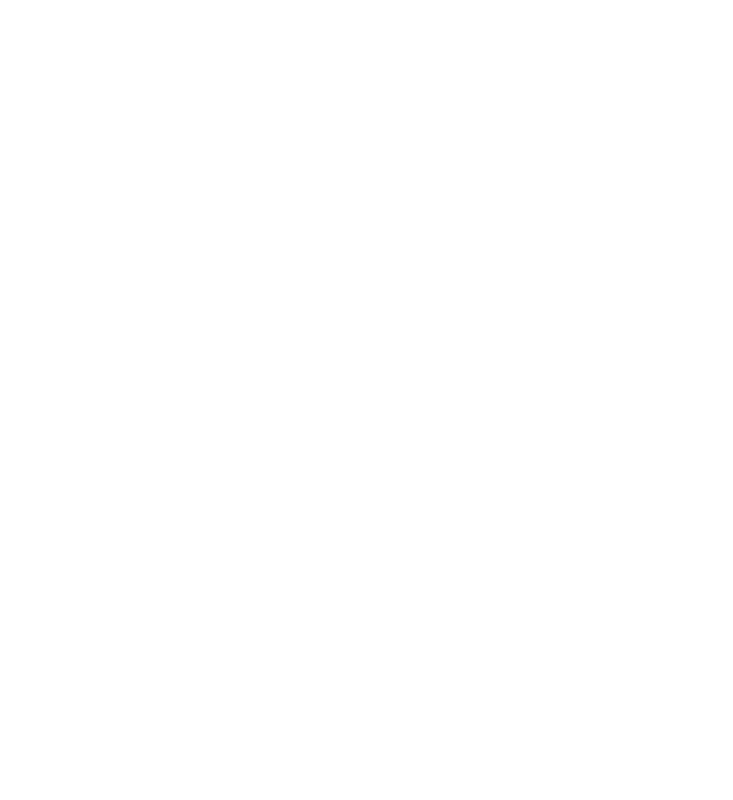
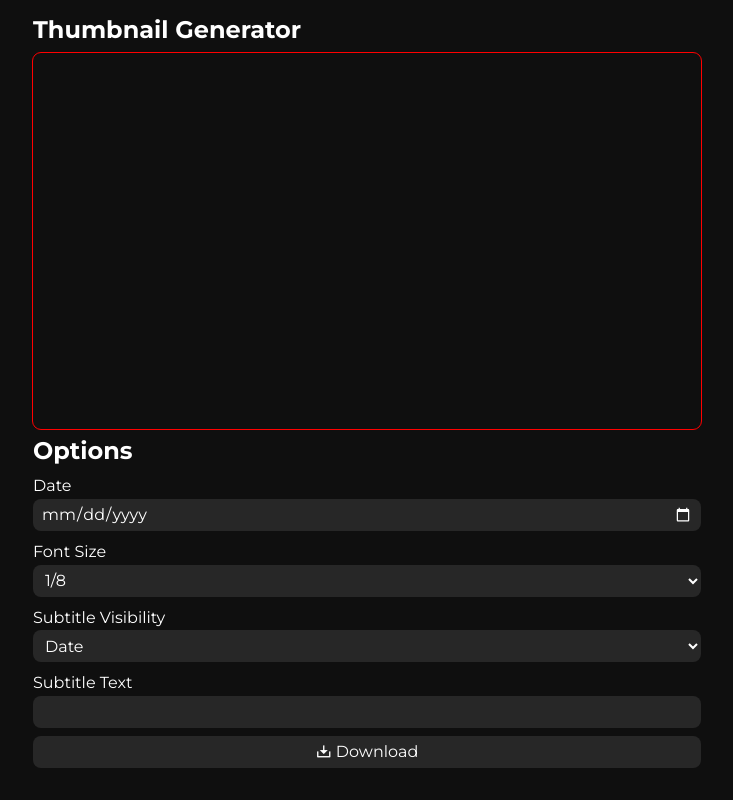
Before and after one commit to khui0/falcon-report-thumbnail, a website built with Vite: page index.html in a window 1280 px wide. Shown: the whole page, without its empty margins (273-1006 px from the left). Built offline with nearby package versions, Linux system fonts and the light colour scheme.

Commit message:
Complete layout and styles

```diff
--- a/index.html
+++ b/index.html
@@ -6,9 +6,43 @@
     <meta name="viewport" content="width=device-width, initial-scale=1.0" />
     <title>Thumbnail Generator</title>
     <link rel="shortcut icon" href="favicon.ico" type="image/x-icon">
+    <link rel="preconnect" href="https://fonts.googleapis.com">
+    <link rel="preconnect" href="https://fonts.gstatic.com" crossorigin>
+    <link href="https://fonts.googleapis.com/css2?family=Montserrat:ital,wght@0,400;0,700;1,400;1,700&display=swap"
+        rel="stylesheet">
 </head>
 
 <body>
+    <h1>Thumbnail Generator</h1>
+    <canvas id="preview"></canvas>
+    <h2>Options</h2>
+    <label>
+        Date
+        <input type="date" id="date">
+    </label>
+    <label>
+        Font Size
+        <select id="font-size">
+            <option value="10">1/10</option>
+            <option value="9">1/9</option>
+            <option value="8" selected>1/8</option>
+            <option value="7">1/7</option>
+            <option value="6">1/6</option>
+        </select>
+    </label>
+    <label>
+        Subtitle Visibility
+        <select id="visibility">
+            <option value="date">Date</option>
+            <option value="subtitle">Subtitle</option>
+            <option value="both">Date and Subtitle</option>
+        </select>
+    </label>
+    <label>
+        Subtitle Text
+        <input type="text" id="subtitle-text">
+    </label>
+    <button id="download"><i class="ri-download-2-line"></i> Download</button>
     <script type="module" src="src/main.js"></script>
 </body>
 
--- a/src/style.css
+++ b/src/style.css
@@ -0,0 +1,67 @@
+:root {
+    color-scheme: dark;
+    --text-color: white;
+    --background-color: #0f0f0f;
+    --surface-color: #272727;
+    --surface-hover: #3d3d3d;
+    --accent-color: #b22323;
+}
+
+body {
+    display: flex;
+    flex-direction: column;
+    gap: 0.5rem;
+    width: min(100%, 700px);
+    margin: 0 auto;
+    padding: 1rem;
+    font-family: "Montserrat", sans-serif;
+    line-height: 1.6;
+    color: var(--text-color);
+    background-color: var(--background-color);
+}
+
+h1,
+h2,
+h3,
+h4,
+h5,
+h6 {
+    font-size: 1.5rem;
+    line-height: 1.2;
+}
+
+label {
+    display: flex;
+    flex-direction: column;
+}
+
+input,
+select {
+    height: 2em;
+    padding: 0 0.5em;
+    color: var(--text-color);
+    background-color: var(--surface-color);
+    border: none;
+    border-radius: 0.5rem;
+}
+
+button {
+    height: 2em;
+    padding: 0 1em;
+    color: var(--text-color);
+    background-color: var(--surface-color);
+    border: none;
+    border-radius: 0.5rem;
+}
+
+button:hover {
+    background-color: var(--surface-hover);
+    transition: background-color 200ms cubic-bezier(0.22, 1, 0.36, 1);
+}
+
+#preview {
+    aspect-ratio: 16 / 9;
+    width: 100%;
+    border-radius: 0.5rem;
+    outline: 1px solid red;
+}
```
